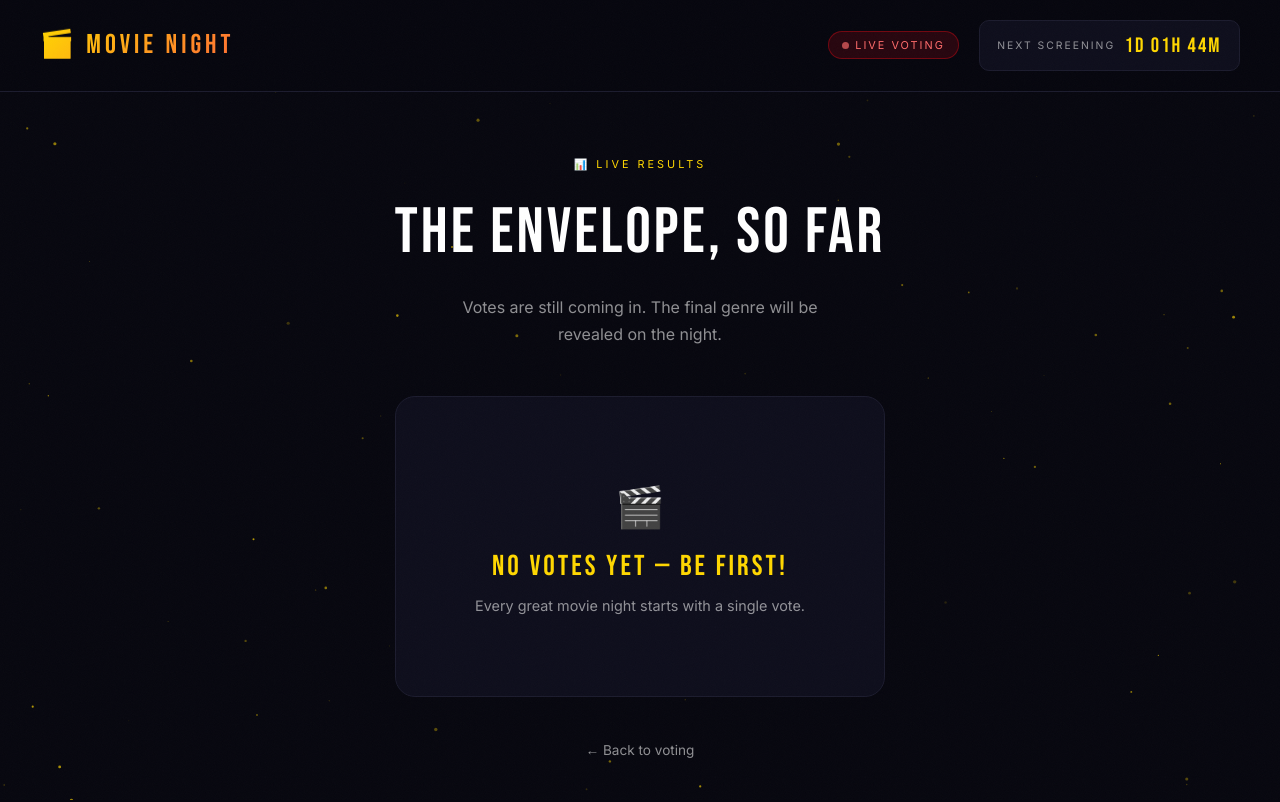
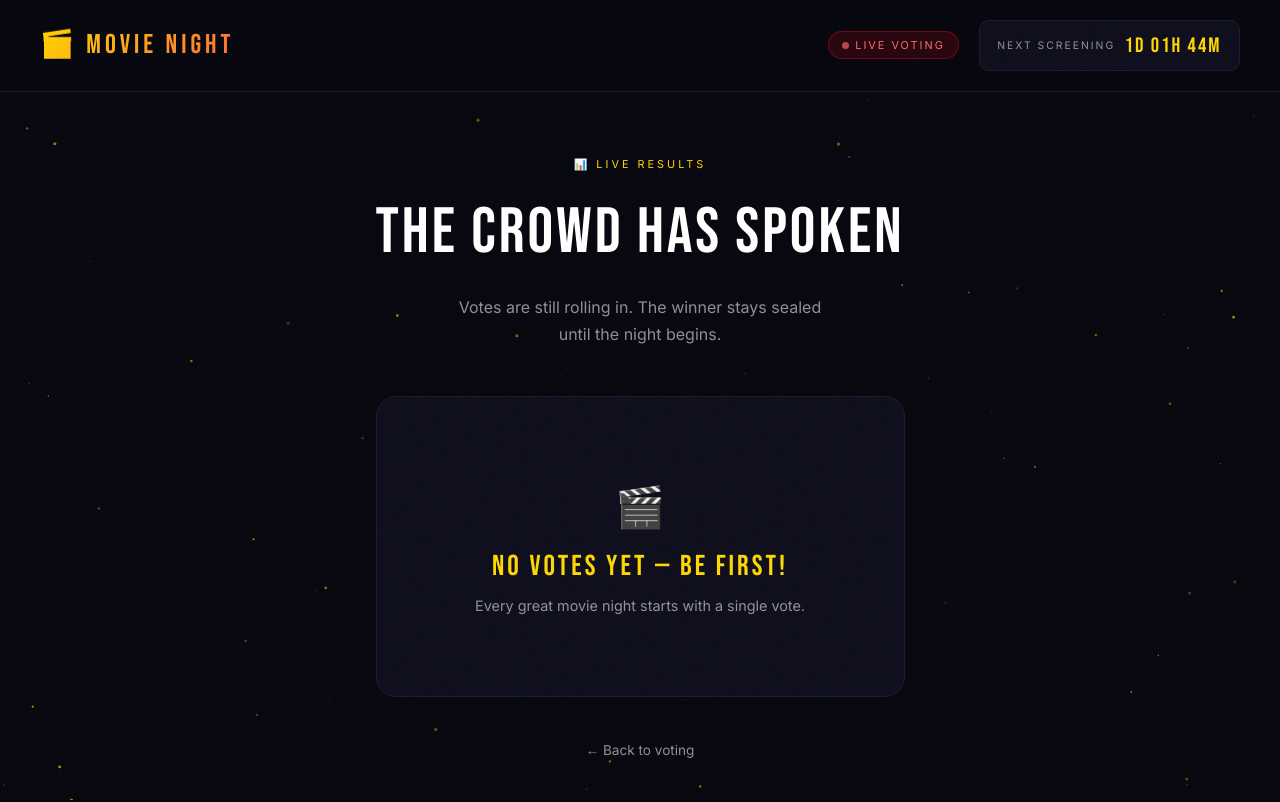
Before and after one commit to MeieKoning/secret-movie-night, a Next.js app: page /results in a window 1280 px wide. Shown: the top 802 px of the page. Built offline with nearby package versions, Linux system fonts and the light colour scheme.

Commit message:
fix: cinematic copy for voted screen and results page heading

```diff
--- a/app/results/page.tsx
+++ b/app/results/page.tsx
@@ -14,10 +14,10 @@ export default async function ResultsPage() {
           📊 Live Results
         </div>
         <h1 style={{ fontFamily: "var(--font-bebas), sans-serif", fontSize: "clamp(2.8rem, 6vw, 4rem)", letterSpacing: "3px", marginBottom: "0.8rem" }}>
-          The Envelope, So Far
+          The Crowd Has Spoken
         </h1>
         <p style={{ color: "var(--muted)", maxWidth: 380, margin: "0 auto", lineHeight: 1.7 }}>
-          Votes are still coming in. The final genre will be revealed on the night.
+          Votes are still rolling in. The winner stays sealed until the night begins.
         </p>
       </header>
 
--- a/components/AlreadyVoted.tsx
+++ b/components/AlreadyVoted.tsx
@@ -18,10 +18,10 @@ export default function AlreadyVoted() {
       {/* Message */}
       <div style={{ display: "flex", flexDirection: "column", gap: "0.6rem" }}>
         <h2 style={{ fontFamily: "var(--font-bebas), sans-serif", fontSize: "3rem", letterSpacing: "4px", color: "#fff" }}>
-          You&apos;re In.
+          Your Vote Is Cast.
         </h2>
         <p style={{ color: "var(--muted)", maxWidth: 340, margin: "0 auto", lineHeight: 1.7 }}>
-          Your vote is sealed in the envelope. The genre will be revealed when the lights go down.
+          The crowd has spoken — but the verdict stays hidden. The genre will be revealed when the lights go down.
         </p>
       </div>
 
```
